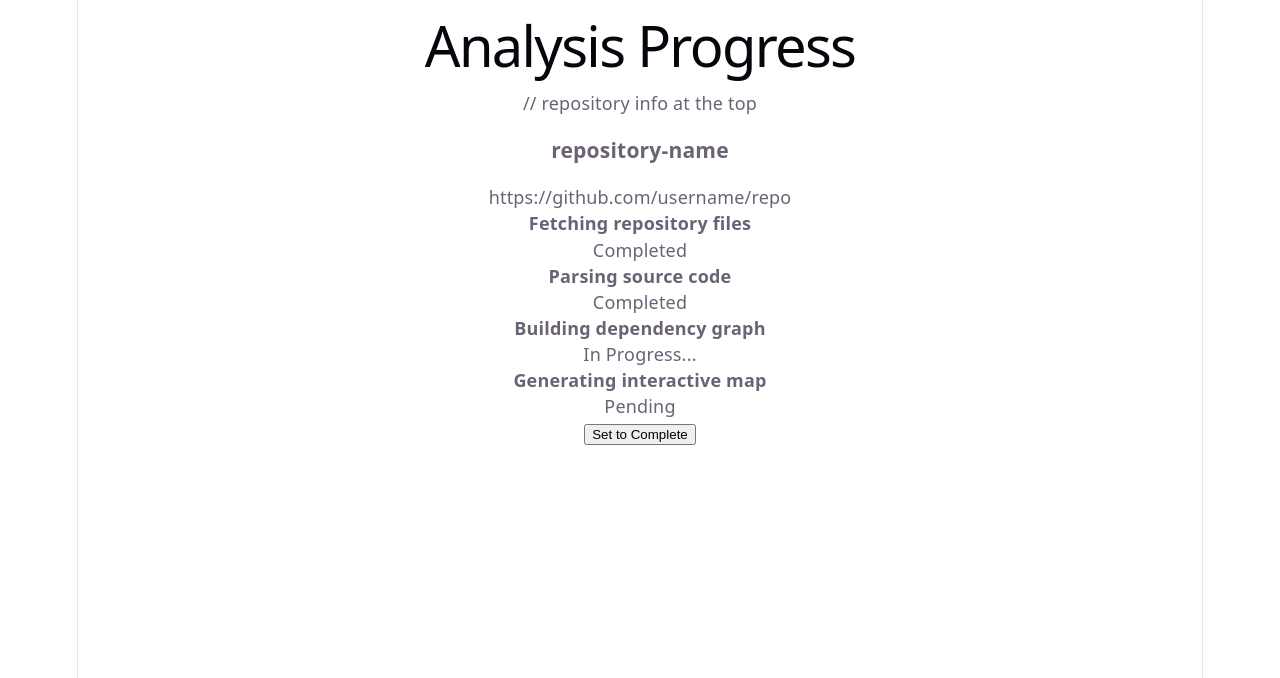
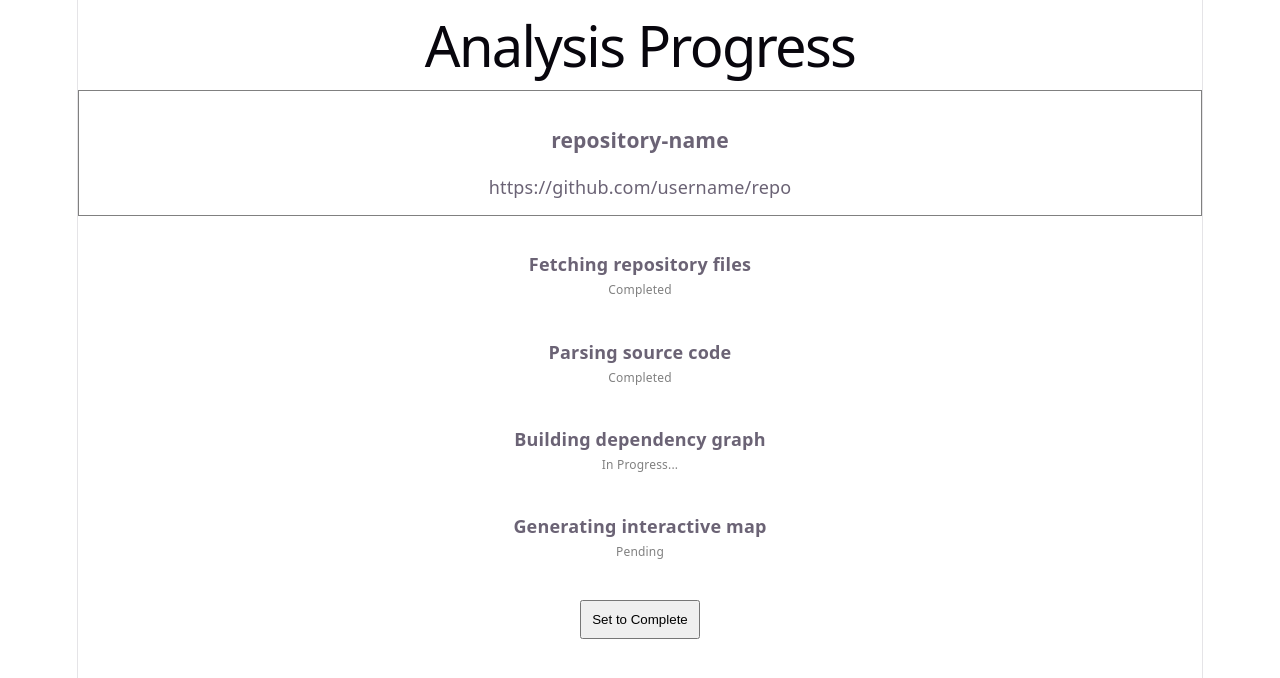
Before and after one commit to agile-students-fall2026/generic-mern-stack-project-repoiq, a React (Vite) app in the folder front-end/: page / in a window 1280 px wide. Shown: the top 678 px of the page. Built offline with nearby package versions, Linux system fonts and the light colour scheme.

Commit message:
added css

```diff
--- /dev/null
+++ b/front-end/src/components/AnalysisProgress.css
@@ -0,0 +1,24 @@
+.analysis {
+  max-width: 400px;
+  margin: auto;
+  padding: 20px;
+}
+
+.repository {
+  border: 1px solid gray;
+  padding: 15px;
+  margin: 30px 0;
+}
+
+.step {
+  margin: 35px 0;
+}
+
+.step p {
+  color: gray;
+  font-size: 12px;
+}
+
+button {
+  padding: 10px;
+}
--- a/front-end/src/components/AnalysisProgress.jsx
+++ b/front-end/src/components/AnalysisProgress.jsx
@@ -1,5 +1,6 @@
 
 import { useState, useEffect } from 'react'
+import './AnalysisProgress.css'
 
 function AnalysisProgress({ setPage }) {
   const [step, setStep] = useState(1)
@@ -24,7 +25,6 @@ function AnalysisProgress({ setPage }) {
     <div>
       <h1>Analysis Progress</h1>
 
-      // repository info at the top
       <div className="repository">
         <h3>repository-name</h3>
         <p>https://github.com/username/repo</p>
```
